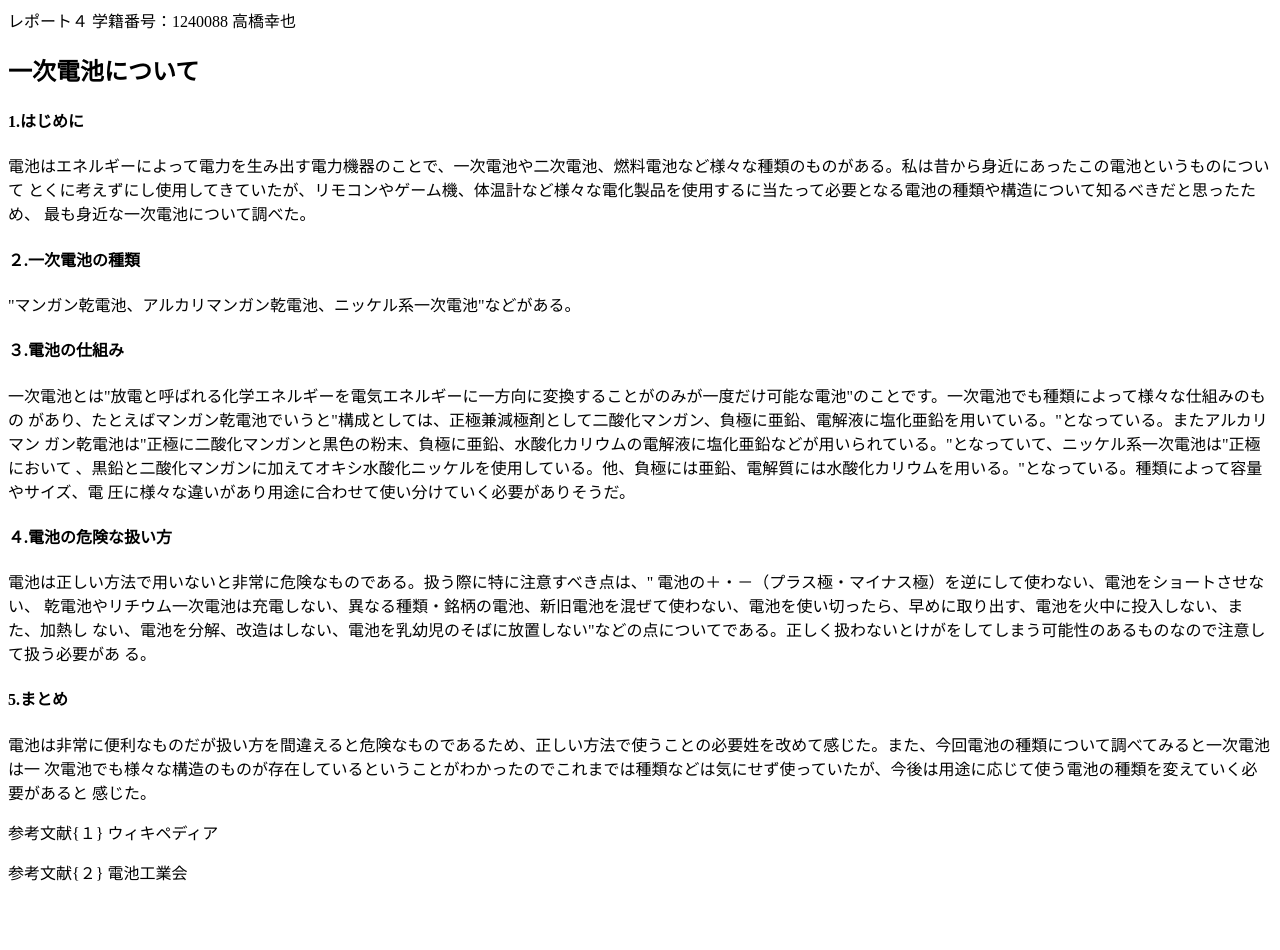
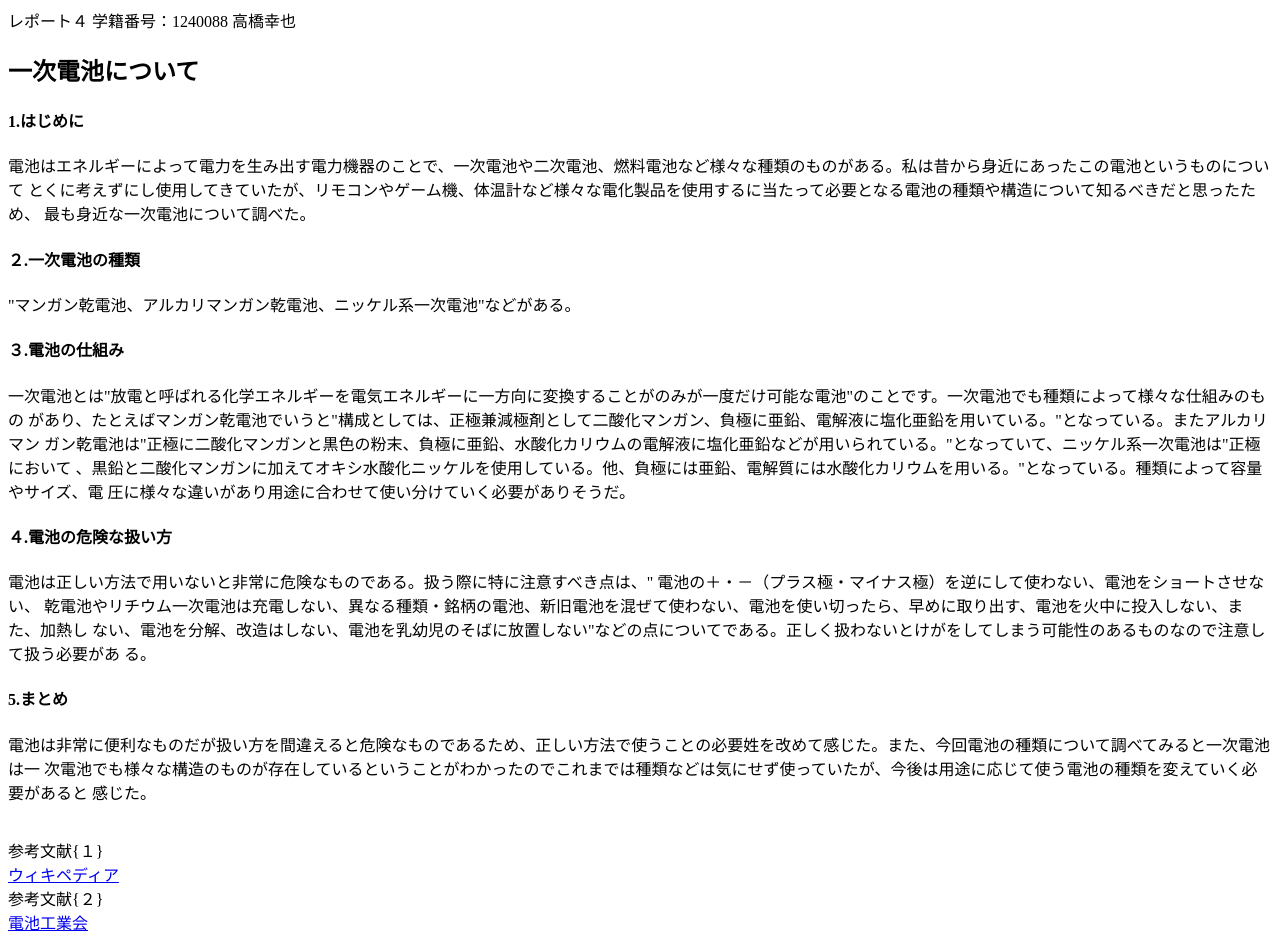
Before and after one commit to 240088m/240088m.github.io, a plain HTML site: page cl2020.html in a window 1280 px wide. Before the commit the page ends 900 px from the top, so only its background shows below. Drawn offline with Linux system fonts and the light colour scheme.

Commit message:
Update cl2020.html

```diff
--- a/cl2020.html
+++ b/cl2020.html
@@ -23,9 +23,9 @@
 電池は非常に便利なものだが扱い方を間違えると危険なものであるため、正しい方法で使うことの必要姓を改めて感じた。また、今回電池の種類について調べてみると一次電池は一
 次電池でも様々な構造のものが存在しているということがわかったのでこれまでは種類などは気にせず使っていたが、今後は用途に応じて使う電池の種類を変えていく必要があると
 感じた。
-<P>参考文献{１}
-<A HARF="https://ja.wikipedia.org/wiki/%E9%9B%BB%E6%B1%A0#%E4%B8%80%E6%AC%A1%E9%9B%BB%E6%B1%A0">ウィキペディア</A></P>
-<P>参考文献{２}
-<A HARF="http://www.baj.or.jp/safety/safety01.html">電池工業会</A></P>
+<P><BR>参考文献{１}<BR>
+<A HREF="https://ja.wikipedia.org/wiki/%E9%9B%BB%E6%B1%A0#%E4%B8%80%E6%AC%A1%E9%9B%BB%E6%B1%A0">ウィキペディア</A>
+<BR>参考文献{２}<BR>
+<A HREF="http://www.baj.or.jp/safety/safety01.html">電池工業会</A>
 </BODY>
 </HTML>
```
